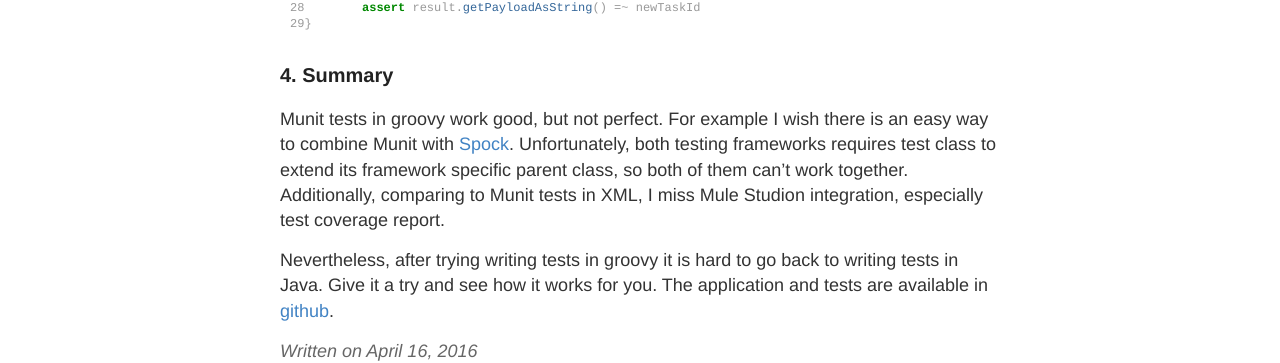
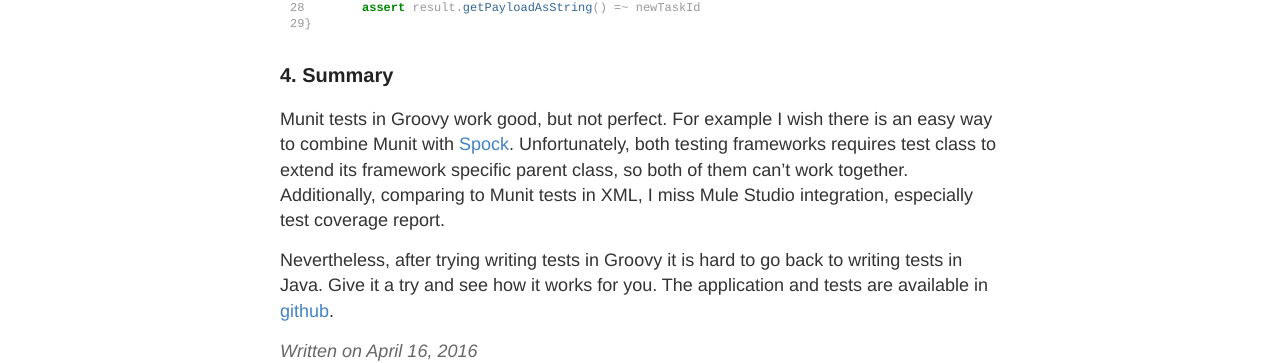
Before and after one commit to jarent/jarent.github.io, a Jekyll site: the page built from _posts/2016-04-16-munit-tests-in-groovy.md, in a window 1280 px wide and 900 px high, scrolled down 5549 px. Shown: the part 397-760 px from the top of the window. Built offline with Jekyll 4.4.1, drawn with Linux system fonts in a browser that asks for light colours; comment, search, counter and statistics services are not loaded; some of the changed text lies outside the part shown.

Commit message:
Final final typos...

```diff
--- a/_posts/2016-04-16-munit-tests-in-groovy.md
+++ b/_posts/2016-04-16-munit-tests-in-groovy.md
@@ -1,6 +1,6 @@
 ---
 layout: post
-title: Munit - tests in groovy
+title: Munit - tests in Groovy
 ---
 If I haven't said that earlier, i will do it now - [Munit](https://docs.mulesoft.com/munit/v/1.1.1/) is great! Being able to easly create isolated unit tests, mocking only selected steps in the flow and verifying not only flow output but also value of payload and properties in the middle of flow processing is priceless for developers.
 
@@ -9,7 +9,7 @@ Still i got some frustration with Java language itself. Groovy looks like a good
 
 ### 1. Maven set-up
 
-- install groovy eclipse plugin
+- install Groovy eclipse plugin
 - create folder src/test/groovy
 - add to pom.xml groovy maneve plugin
 {% highlight xml %}
@@ -67,7 +67,7 @@ Finally I decided to create simple application implementing API adding activity
 API is definined in RAML, request contains 3 input parameters in JSON format. There is an integration with Salesforce, so application has to deal with error handling. Logic is simple but requires some test coverage. If you want to play with app remember to update /src/main/app/mule-app.properties with your personal username/password/securityToken.
 
 ### 3. Groovy tests
-All 4 tests are in LogSMSTest class. Let me show you how groovy can make Mule unit testing more convinient for developer.
+All 4 tests are in LogSMSTest class. Let me show you how Groovy can make Mule unit testing more convinient for developer.
 
 #### Easy to read
 Being able to avoid not needed parenthesis and semicolons increase test readability - just take a look how fluently test below can be read and understood.
@@ -193,6 +193,6 @@ public void shouldSuccessForValidRequest() {
 {% endhighlight %}
 
 ### 4. Summary
-Munit tests in groovy work good, but not perfect. For example I wish there is an easy way to combine Munit with [Spock](http://spockframework.github.io/spock/docs/1.0/introduction.html). Unfortunately, both testing frameworks requires test class to extend its framework specific parent class, so both of them can't work together. Additionally, comparing to Munit tests in XML, I miss Mule Studion integration, especially test coverage report.
+Munit tests in Groovy work good, but not perfect. For example I wish there is an easy way to combine Munit with [Spock](http://spockframework.github.io/spock/docs/1.0/introduction.html). Unfortunately, both testing frameworks requires test class to extend its framework specific parent class, so both of them can't work together. Additionally, comparing to Munit tests in XML, I miss Mule Studio integration, especially test coverage report.
 
-Nevertheless, after trying writing tests in groovy it is hard to go back to writing tests in Java. Give it a try and see how it works for you. The application and tests are available in [github](https://github.com/jarent/munit-groovy).
+Nevertheless, after trying writing tests in Groovy it is hard to go back to writing tests in Java. Give it a try and see how it works for you. The application and tests are available in [github](https://github.com/jarent/munit-groovy).
```
